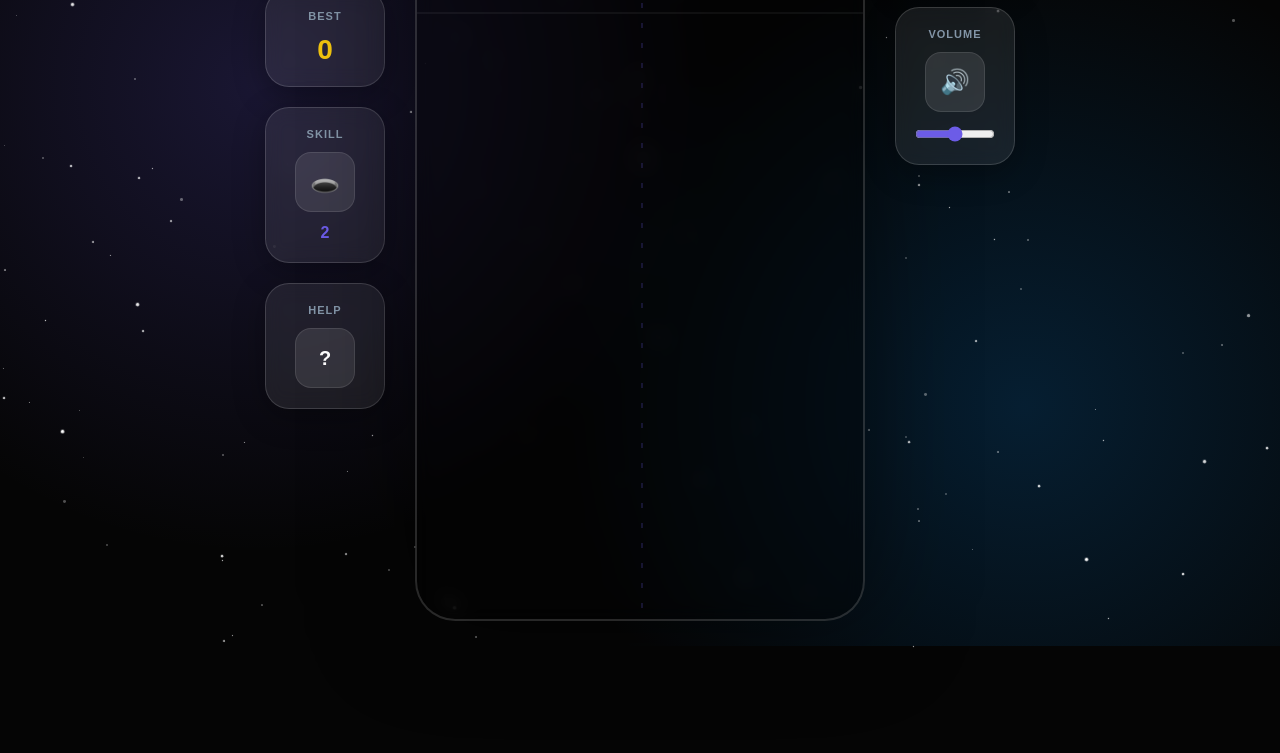
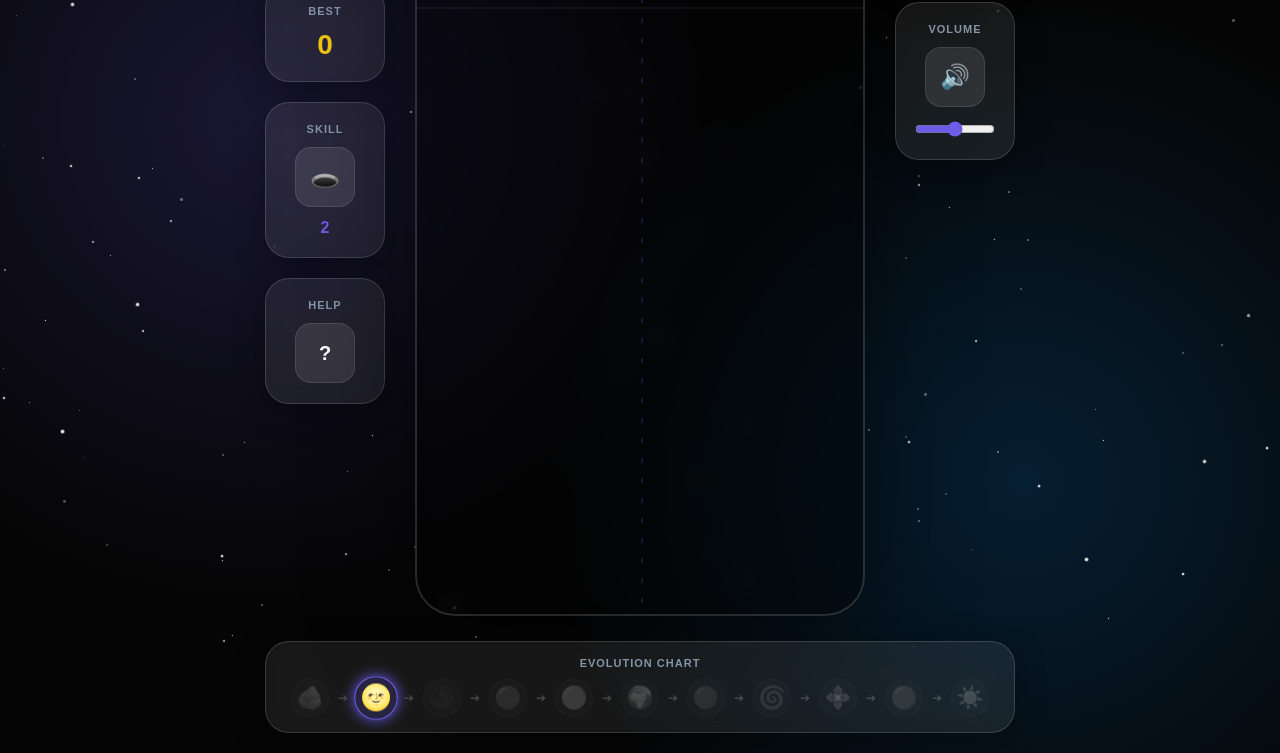
Before and after one commit to ChocoBreeze/My-suika-game, a website: page index.html in a window 1280 px wide. Shown: the part 154-907 px from the top of the page. Before the commit the page ends 800 px from the top, so only its background shows below. Drawn offline with nearby package versions, Linux system fonts and the light colour scheme; animation ran at ten frames a second; a web font is replaced by a local one.

Commit message:
feat: add visual planet evolution chart tracking unlocked states

```diff
--- a/index.html
+++ b/index.html
@@ -27,15 +27,17 @@
             margin: 0;
             padding: 20px;
             display: flex;
+            flex-direction: column;
             align-items: center;
             justify-content: center;
+            gap: 25px;
             min-height: 100vh;
             background-color: var(--space-bg);
             background-image:
                 radial-gradient(circle at 20% 30%, var(--nebula-purple) 0%, transparent 40%),
                 radial-gradient(circle at 80% 70%, var(--nebula-blue) 0%, transparent 40%);
             font-family: 'Pretendard', sans-serif;
-            overflow: hidden;
+            overflow: auto;
             color: var(--text-light);
         }
 
@@ -182,6 +184,99 @@
 
         canvas { display: block; }
 
+        /* Evolution Chart Container */
+        #evolution-container {
+            background: var(--glass-bg);
+            backdrop-filter: blur(10px);
+            border: 1px solid var(--glass-border);
+            border-radius: 24px;
+            padding: 15px 25px;
+            display: flex;
+            flex-direction: column;
+            align-items: center;
+            gap: 10px;
+            box-shadow: 0 8px 32px rgba(0,0,0,0.3);
+            max-width: 100%;
+            width: 750px;
+        }
+
+        .evolution-label {
+            font-size: 11px;
+            font-weight: 700;
+            color: #8395a7;
+            text-transform: uppercase;
+            letter-spacing: 1px;
+        }
+
+        #evolution-chart {
+            display: flex;
+            align-items: center;
+            justify-content: space-between;
+            width: 100%;
+            gap: 5px;
+        }
+
+        .evolution-item {
+            display: flex;
+            flex-direction: column;
+            align-items: center;
+            position: relative;
+            transition: all 0.3s ease;
+        }
+
+        .evolution-emoji {
+            font-size: 22px;
+            width: 38px;
+            height: 38px;
+            display: flex;
+            align-items: center;
+            justify-content: center;
+            border-radius: 50%;
+            background: rgba(255, 255, 255, 0.05);
+            border: 1px solid rgba(255, 255, 255, 0.1);
+            transition: all 0.3s ease;
+            opacity: 0.25;
+            filter: grayscale(100%);
+        }
+
+        .evolution-item.unlocked .evolution-emoji {
+            opacity: 1;
+            filter: grayscale(0%);
+            background: rgba(108, 92, 231, 0.2);
+            border-color: var(--accent-purple);
+            box-shadow: 0 0 12px var(--accent-purple);
+            transform: scale(1.15);
+        }
+
+        .evolution-arrow {
+            font-size: 12px;
+            color: rgba(255, 255, 255, 0.2);
+        }
+
+        .evolution-item .tooltip {
+            visibility: hidden;
+            position: absolute;
+            bottom: 125%;
+            left: 50%;
+            transform: translateX(-50%);
+            background-color: #1e1e2e;
+            color: #fff;
+            text-align: center;
+            padding: 4px 8px;
+            border-radius: 6px;
+            font-size: 10px;
+            white-space: nowrap;
+            z-index: 10;
+            opacity: 0;
+            transition: opacity 0.2s;
+            border: 1px solid var(--glass-border);
+        }
+
+        .evolution-item:hover .tooltip {
+            visibility: visible;
+            opacity: 1;
+        }
+
         @media (max-width: 800px) {
             #main-container { flex-direction: column; align-items: center; gap: 15px; overflow-y: auto; }
             .side-panel { flex-direction: row; flex-wrap: wrap; width: 100%; max-width: 450px; justify-content: center; gap: 10px; }
@@ -190,6 +285,21 @@
             .value { font-size: 22px; }
             #next-preview { width: 40px; height: 40px; font-size: 28px; }
             #game-wrapper { width: 100vw; height: calc(100vw * 1.6); max-width: 450px; max-height: 750px; }
+
+            /* Mobile styles for evolution container */
+            #evolution-container {
+                width: 100%;
+                max-width: 450px;
+                padding: 10px;
+            }
+            .evolution-emoji {
+                font-size: 16px;
+                width: 30px;
+                height: 30px;
+            }
+            .evolution-arrow {
+                font-size: 10px;
+            }
         }
     </style>
 </head>
@@ -243,6 +353,34 @@
         </div>
     </div>
 
+    <!-- Evolution Chart -->
+    <div id="evolution-container">
+        <span class="evolution-label">Evolution Chart</span>
+        <div id="evolution-chart">
+            <div class="evolution-item" id="evo-0"><span class="evolution-emoji">🪨</span><span class="tooltip">Asteroid</span></div>
+            <span class="evolution-arrow">➔</span>
+            <div class="evolution-item" id="evo-1"><span class="evolution-emoji">🌝</span><span class="tooltip">Moon</span></div>
+            <span class="evolution-arrow">➔</span>
+            <div class="evolution-item" id="evo-2"><span class="evolution-emoji">🌑</span><span class="tooltip">Mercury</span></div>
+            <span class="evolution-arrow">➔</span>
+            <div class="evolution-item" id="evo-3"><span class="evolution-emoji">🔴</span><span class="tooltip">Mars</span></div>
+            <span class="evolution-arrow">➔</span>
+            <div class="evolution-item" id="evo-4"><span class="evolution-emoji">🟠</span><span class="tooltip">Venus</span></div>
+            <span class="evolution-arrow">➔</span>
+            <div class="evolution-item" id="evo-5"><span class="evolution-emoji">🌍</span><span class="tooltip">Earth</span></div>
+            <span class="evolution-arrow">➔</span>
+            <div class="evolution-item" id="evo-6"><span class="evolution-emoji">🔵</span><span class="tooltip">Neptune</span></div>
+            <span class="evolution-arrow">➔</span>
+            <div class="evolution-item" id="evo-7"><span class="evolution-emoji">🌀</span><span class="tooltip">Galaxy</span></div>
+            <span class="evolution-arrow">➔</span>
+            <div class="evolution-item" id="evo-8"><span class="evolution-emoji">💠</span><span class="tooltip">Uranus</span></div>
+            <span class="evolution-arrow">➔</span>
+            <div class="evolution-item" id="evo-9"><span class="evolution-emoji">🟤</span><span class="tooltip">Jupiter</span></div>
+            <span class="evolution-arrow">➔</span>
+            <div class="evolution-item" id="evo-10"><span class="evolution-emoji">☀️</span><span class="tooltip">Sun</span></div>
+        </div>
+    </div>
+
     <!-- 도움말 모달 -->
     <div id="help-modal">
         <div class="modal-content">
--- a/main.js
+++ b/main.js
@@ -245,7 +245,9 @@ function init() {
                 const midY = (bodyA.position.y + bodyB.position.y) / 2;
                 createExplosion(midX, midY, PLANETS[index].color, 8);
                 World.remove(world, [bodyA, bodyB]);
-                World.add(world, createPlanet(midX, midY, index + 1, false));
+                const newPlanet = createPlanet(midX, midY, index + 1, false);
+                World.add(world, newPlanet);
+                unlockPlanet(index + 1);
                 updateScore(PLANETS[index + 1].score, true);
                 shakeCanvas();
                 SoundManager.playMerge(index);
@@ -301,9 +303,20 @@ function init() {
 
 function spawnPlanet() {
     currentPlanet = createPlanet(mouseX, 70, nextPlanetIndex, true);
+    unlockPlanet(currentPlanet.planetIndex);
     nextPlanetIndex = Math.floor(Math.random() * 4);
+    unlockPlanet(nextPlanetIndex);
     World.add(world, currentPlanet);
     updateNextPreview();
+}
+
+function unlockPlanet(index) {
+    if (index >= 0 && index < PLANETS.length) {
+        const el = document.getElementById(`evo-${index}`);
+        if (el && !el.classList.contains("unlocked")) {
+            el.classList.add("unlocked");
+        }
+    }
 }
 
 function createPlanet(x, y, index, isStatic) {
```
